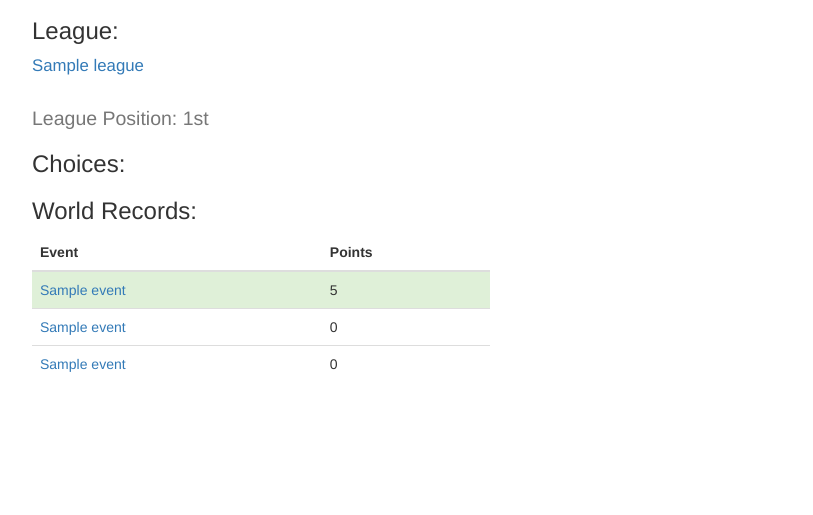
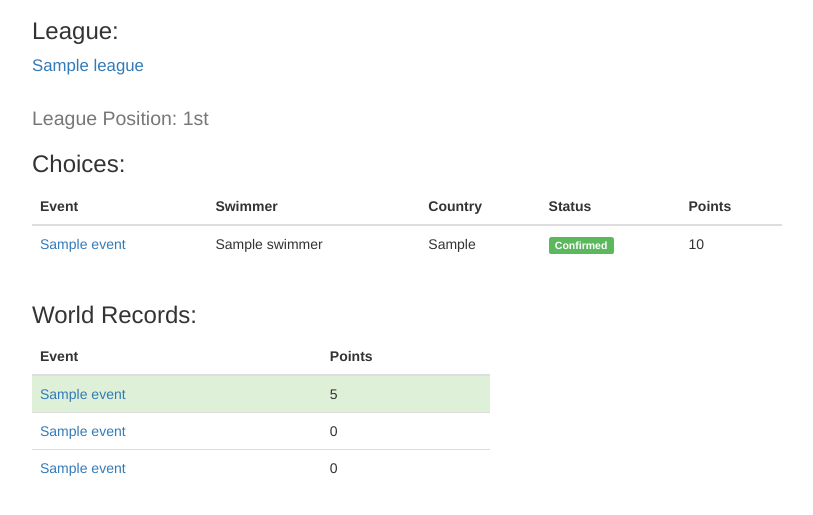
Before and after one commit to gtspence/fantasyswim, a Django app: a page that uses rio/templates/rio/team.html in a window 1280 px wide. Shown: the part 221-736 px from the top of the page, without its empty margins (38-851 px from the left). Run offline with Django 3.2, Linux system fonts and the light colour scheme; a user stored in the database is signed in; tables that the repository leaves empty hold one stand-in row (values such as "Sample post"); parts of the project's set-up code (start-up, migrations or seed data) failed here and were passed over; some libraries are stand-ins or nearby versions.

Commit message:
Select related on Choice for Team page

```diff
--- a/rio/templates/rio/team.html
+++ b/rio/templates/rio/team.html
@@ -38,7 +38,6 @@
 <h3>Choices:</h3>
 
 {% if user == team.user or not entries_open %}
-<!--
 	<div class="row">
 		<div class="col-md-8 table-responsive">
 			<table class="table table-hover">
@@ -93,7 +92,6 @@
 			</table>
 		</div>
 	</div>
- -->
 
 	<h3>World Records:</h3>
 	{% if entries_open %}
--- a/rio/views.py
+++ b/rio/views.py
@@ -183,7 +183,7 @@ class TeamView(generic.DetailView):
 
 	def get_context_data(self, **kwargs):
 		context = super(TeamView, self).get_context_data(**kwargs)
-		context['team_choices'] = Choice.objects.filter(team=context['team']).order_by('event_id')
+		context['team_choices'] = Choice.objects.filter(team=context['team']).select_related('participant').order_by('event_id')
 		context['entries_open'] = settings.ENTRIES_OPEN
 		context['title'] = context['team'].name
 
```
